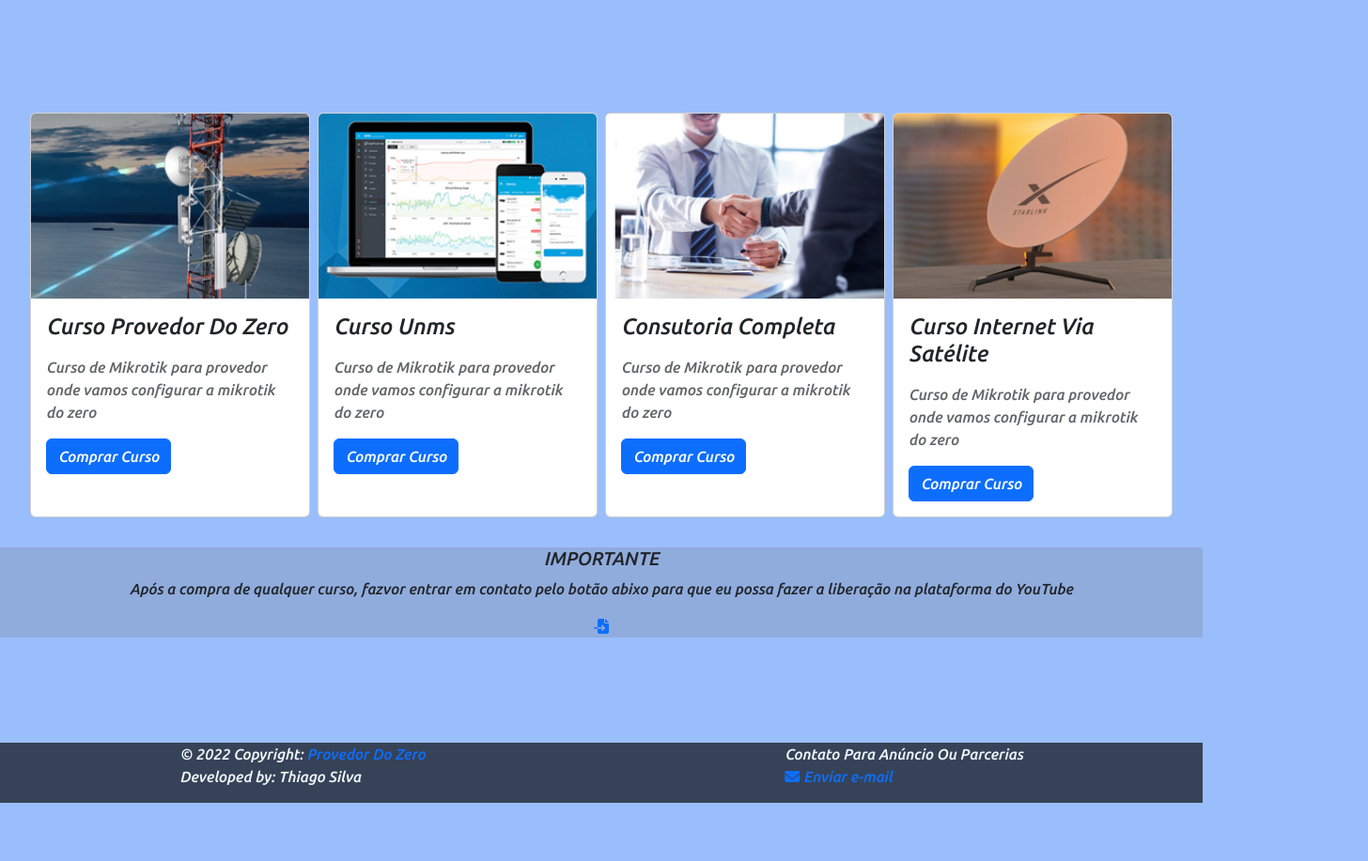
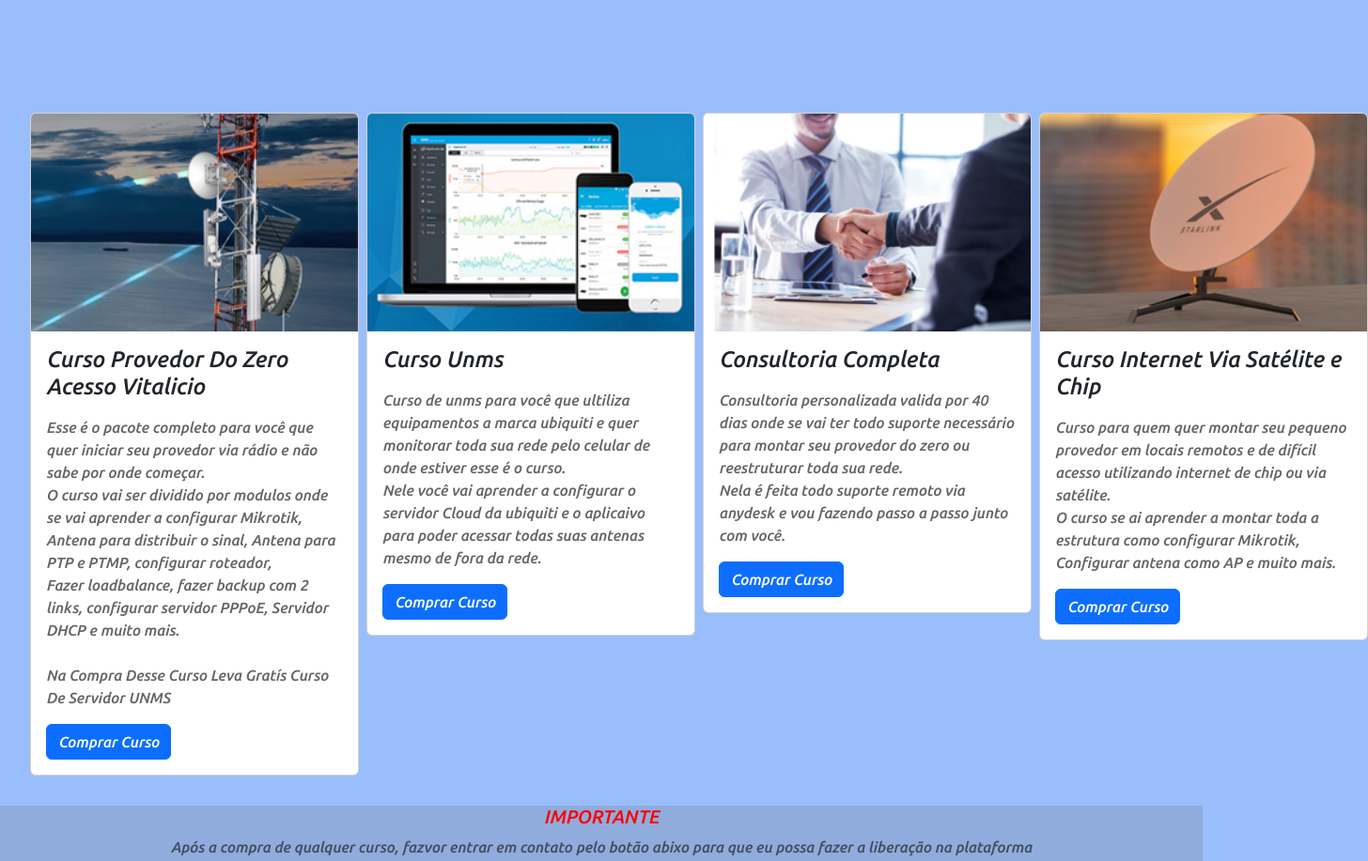
Before and after one commit to thiagomagyori/Landing-page, a plain HTML site: page index.html in a window 1280 px wide. Shown: the part 1120-2037 px from the top of the page at 94% size, 1456 px wide, since content can reach past the window. Before the commit the page ends 1975 px from the top, so only its background shows below. Drawn offline with nearby package versions, Linux system fonts and the light colour scheme.

Commit message:
Foi feito todos ajuste nos cards

```diff
--- a/css/style.css
+++ b/css/style.css
@@ -195,7 +195,14 @@
     margin-bottom: 7em;
     text-align: center;
     width: 100%;
+    color: red;
 }
+
+.aviso p
+{
+    color: #212529b4;
+}
+
 
 footer
 {
@@ -215,3 +222,43 @@
 {
 margin: 0;
 }
+
+.aviso a
+{
+    color: rgb(255, 255, 255);
+}
+
+/*responsive*/
+
+@media screen and (max-width: 1024px){
+
+.secao_card
+{
+    display: block;
+}
+
+.card
+{
+    margin-left: auto;
+    margin-right: auto;
+}
+
+#card1, #card2, #card3, #card4
+{
+padding-bottom: 1em;
+}
+
+#youtube
+{
+    width: 450px;
+    margin-left: auto;
+    margin-right: auto;
+}
+
+#im-bg
+{
+    display: none;
+}
+
+
+}
--- a/index.html
+++ b/index.html
@@ -18,7 +18,7 @@
     <link rel="stylesheet" href="/css/style.css">
     <meta name="keywords" content="HTML5, css"/>
     <meta nome="author" content="Thiago Magyori"/>
-    <title>Provedor Do Zero</title>
+    <title>Cambada Da Telecom | Cursos</title>
 </head>
 
 <body>
@@ -33,7 +33,6 @@
 <ul>
     <li><a href="https://www.youtube.com/channel/UCR3aYDAVR8UObFkO730dcSw">Canal Youtube</a></li>
     <li><a href="https://t.me/CambadaTelecom">Grupo Telegram</a></li>
-    <li><a href="#">Dicas Via Rádio</a></li>
 </ul>
   </div> <!--Fim bar container-->
 
@@ -56,7 +55,7 @@
 
          </div> <!--FIM-->
 
-                       <img src="/img/bg-fundo.png" alt="Imagem fundo backgrad">
+                       <img id="im-bg" src="/img/bg-fundo.png" alt="Imagem fundo backgrad">
 
 
 
@@ -82,52 +81,69 @@
                             Por esse motivo resolvi fazer um super treinamento completo pra você que quer iniciar no ramo de provedor via rádio.
                             O curso é dividido em varios modulos do basico ao avançado ou seja se você não tem conhecimento nenhum vai aprender
                             des do principio como funciona uma estrutura wire-les, como acontece a comunicação entre provedor e cliente.
-                            abaixo vou deixar uma lista do que você vai aprender ao longo desse treinamento.
+                            abaixo está.
                            </p>
                         </div>
 
                            <div class="secao_card">
 
                             <!--Bootstrap-->
+                            <div id="card1">
                              <div class="card">
                                 <img class="card-img-top" src="/img/imagem_curso_completo.jpg" alt="Mikrotik">
                                 <div class="card-body">
-                                <h4 class="card-title">Curso Provedor Do Zero</h4>
-                                <p class="card-text">Curso de Mikrotik para provedor onde vamos configurar a mikrotik do zero</p>
-                                <a href="https://mpago.la/2u4Q8xx" class="btn btn-primary">Comprar Curso</a>
+                                <h4 class="card-title">Curso Provedor Do Zero Acesso Vitalicio</h4>
+                                <p class="card-text"> Esse é o pacote completo para você que quer iniciar seu provedor via rádio e não sabe por onde começar. <br>
+                                 O curso vai ser dividido por modulos onde se vai aprender a configurar Mikrotik, Antena para distribuir o sinal, Antena para PTP e PTMP, configurar roteador, <br>
+                                 Fazer loadbalance, fazer backup com 2 links, configurar servidor PPPoE, Servidor DHCP e muito mais. <br><br>
+                                 Na Compra Desse Curso Leva Gratís Curso De Servidor UNMS
+                                </p>
+                                <a onclick="funcao2()" href="https://mpago.la/2u4Q8xx" class="btn btn-primary">Comprar Curso</a>
+                                </div>
                              </div>
                               </div>
                              <!--Bootstrap-->
 
                              <!--Bootstrap-->
+                             <div id="card2">
                              <div class="card">
                                 <img class="card-img-top" src="/img/imagem_curso_unms.jpg" alt="Mikrotik">
                                 <div class="card-body">
                                 <h4 class="card-title">Curso Unms</h4>
-                                <p class="card-text">Curso de Mikrotik para provedor onde vamos configurar a mikrotik do zero</p>
-                                <a href="https://mpago.la/2N5yrvx" class="btn btn-primary">Comprar Curso</a>
+                                <p class="card-text">Curso de unms para você que ultiliza equipamentos a marca ubiquiti e quer monitorar toda sua rede pelo celular de onde estiver
+                                 esse é o curso. <br> Nele você vai aprender a configurar o servidor Cloud da ubiquiti e o aplicaivo para poder acessar todas suas antenas mesmo de fora da rede.
+                              </p>
+                                <a onclick="funcao2()" href="https://mpago.la/2N5yrvx" class="btn btn-primary">Comprar Curso</a>
+                                </div>
                              </div>
                              </div>
                              <!--Bootstrap-->
 
                              <!--Bootstrap-->
+                             <div id="card3">
                              <div class="card">
                                 <img class="card-img-top" src="/img/imagem_curso_consultoria.jpg" alt="Mikrotik">
                                 <div class="card-body">
-                                <h4 class="card-title">Consutoria Completa</h4>
-                                <p class="card-text">Curso de Mikrotik para provedor onde vamos configurar a mikrotik do zero</p>
-                                <a href="https://mpago.la/1XgfZB6" class="btn btn-primary">Comprar Curso</a>
+                                <h4 class="card-title">Consultoria Completa</h4>
+                                <p class="card-text">Consultoria personalizada valida por 40 dias onde se vai ter todo suporte necessário para montar seu provedor do zero ou reestruturar toda sua rede. <br> Nela é feita todo suporte remoto via anydesk
+                                e vou fazendo passo a passo junto com você.
+                              </p>
+                                <a onclick="funcao2()" href="https://mpago.la/1XgfZB6" class="btn btn-primary">Comprar Curso</a>
+                                </div>
                              </div>
                              </div>
                              <!--Bootstrap-->
 
                              <!--Bootstrap-->
+                             <div id="card4">
                              <div class="card">
                                 <img class="card-img-top" src="/img/imagem_curso_starlink.jpg" alt="Mikrotik">
                                 <div class="card-body">
-                                <h4 class="card-title">Curso Internet Via Satélite</h4>
-                                <p class="card-text">Curso de Mikrotik para provedor onde vamos configurar a mikrotik do zero</p>
-                                <a href="https://mpago.la/1Kb6F6k" class="btn btn-primary">Comprar Curso</a>
+                                <h4 class="card-title">Curso Internet Via Satélite e Chip</h4>
+                                <p class="card-text">Curso para quem quer montar seu pequeno provedor em locais remotos e de difícil acesso utilizando internet de chip ou via satélite. <br>
+                                 O curso se ai aprender a montar toda a estrutura como configurar Mikrotik, Configurar antena como AP e muito mais. </p>
+                                <a onclick="funcao2()" href="https://mpago.la/2eCpgKd" class="btn btn-primary">Comprar Curso</a>
+                                </div>
                              </div>
                              </div>
                              <!--Bootstrap-->
@@ -138,8 +154,8 @@
 
                    <div class="aviso">
                      <h5>IMPORTANTE</h5>
-                   <p>Após a compra de qualquer curso, fazvor entrar em contato pelo botão abixo para que eu possa fazer a liberação na plataforma do YouTube</p>
-                   <a href="#"><i class="fa-solid fa-file-import"></i></a>
+                   <p>Após a compra de qualquer curso, fazvor entrar em contato pelo botão abixo para que eu possa fazer a liberação na plataforma</p>
+                   <a href="https://wa.me/qr/DJGXP7DMD73UG1"><i class="fa-brands fa-whatsapp"></i></a>
             </section>
 
 
--- a/js/script.js
+++ b/js/script.js
@@ -4,3 +4,10 @@
    var obj = document.getElementById('youtube').scrollIntoView();
    }
 /*função que jogo o usuario ao clicar no baão para o video para que ele assita o video*/
+
+
+/*Função para orientar o usuario antes de compra*/
+function funcao2()
+{
+   alert("AO CLICAR EM OK VOCÊ ESTÁ DE ACORDO COM O CURSO NÃO FAZEMOS A DEVOLUÇÃO DE DINHEIRO!")
+}
```
Lines whose indentation alone changed are shown as unchanged.
